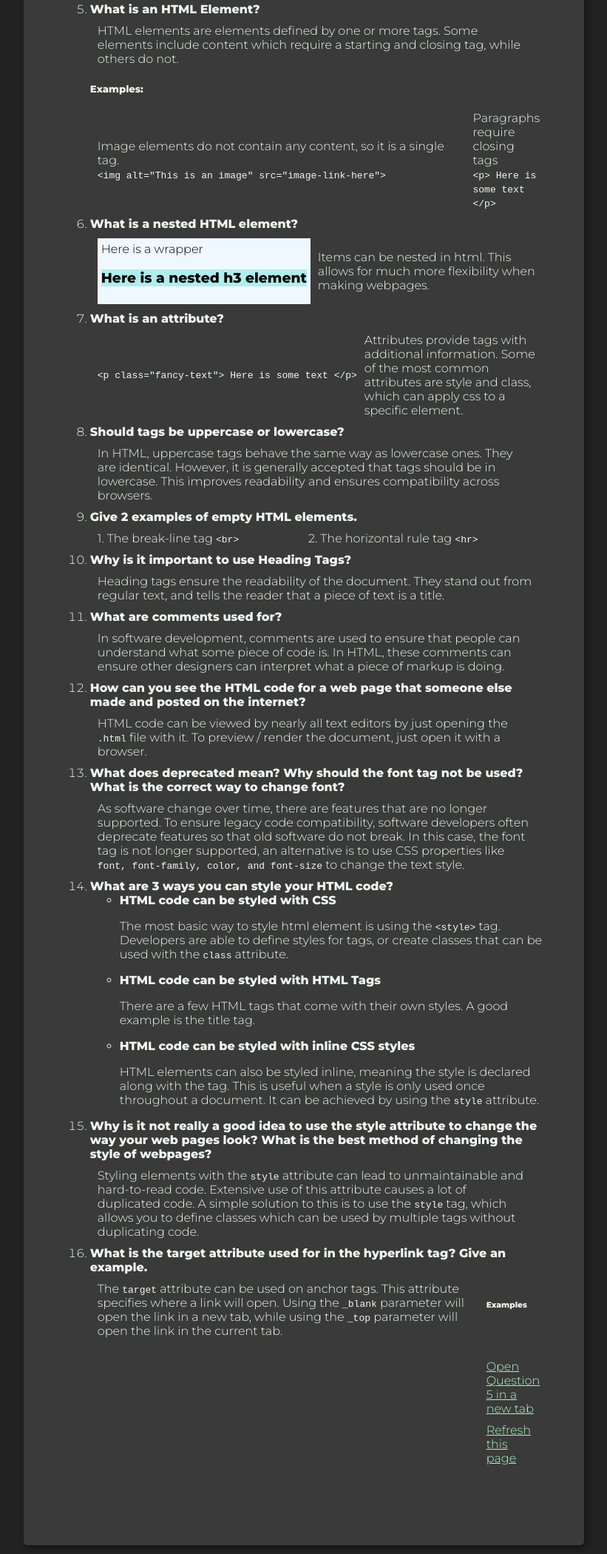
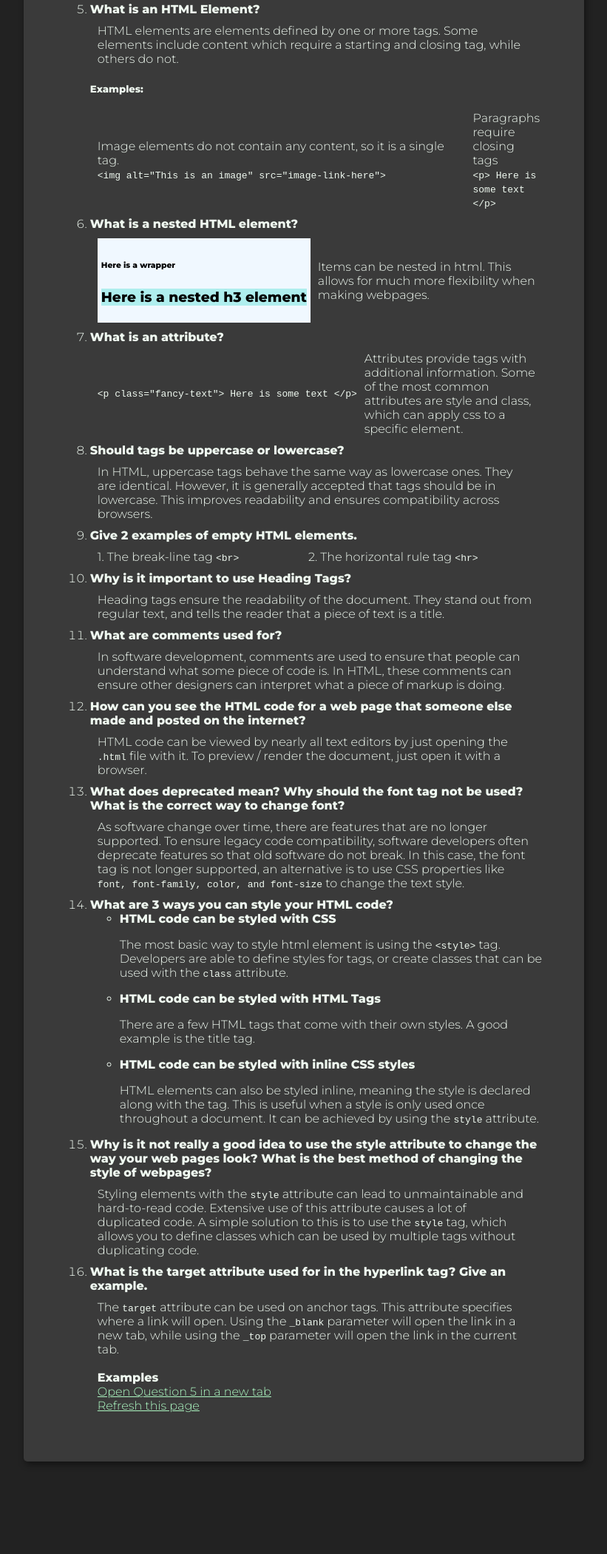
Before and after one commit to encodeous/ICS3-1, a plain HTML site: page index.html in a window 1280 px wide. Shown: the part 700-2800 px from the top of the page at 74% size, without its empty margins (229-1050 px from the left). After the commit the page ends 2733 px from the top, so only its background shows below. Drawn offline with Linux system fonts and the light colour scheme.

Commit message:
Fix formatting

```diff
--- a/index.html
+++ b/index.html
@@ -123,7 +123,9 @@
                      <div class="grid-c">
                          <div class="grid-item">
                              <div style="background-color: aliceblue; color: black; padding: 5px;">
-                                 Here is a wrapper
+                                <h6>
+                                    Here is a wrapper
+                                </h6>
                                  <h3 style="background-color: paleturquoise; color: black">
                                      Here is a nested h3 element
                                  </h3>
@@ -279,7 +281,7 @@
                              tab.
                              <br>
                              <br>
-                             <h6>Examples</h6>
+                             <b>Examples</b>
                              <br>
                              <a href="#Q5" target="_blank">Open Question 5 in a new tab</a>
                              <br>
```
